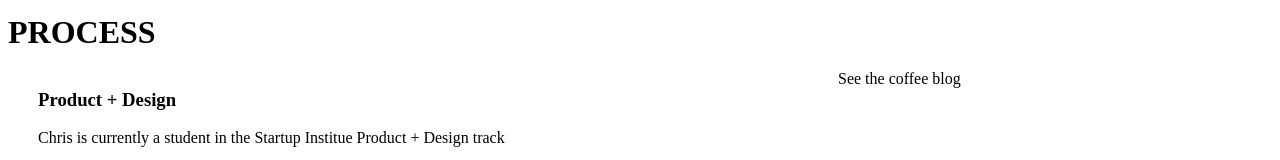
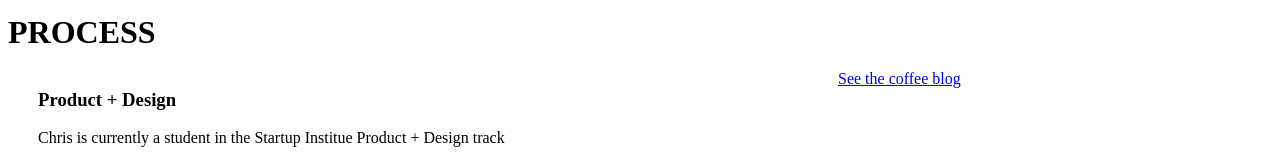
Before and after one commit to reepoll/reepoll.github.io, a plain HTML site: page index.html in a window 1280 px wide. Shown: the part 122-282 px from the top of the page. Drawn offline with nearby package versions, Linux system fonts and the light colour scheme.

Commit message:
initial commit

```diff
--- a/index.html
+++ b/index.html
@@ -54,7 +54,7 @@
 		</div>
 
 		<div class="row">
-			<div class="span4"><a href="/coffeeShop/index.html"></a>See the coffee blog</div>
+			<div class="span4"><a href="/coffeeShop/index.html">See the coffee blog</a></div>
 
 		</div>
 
```
